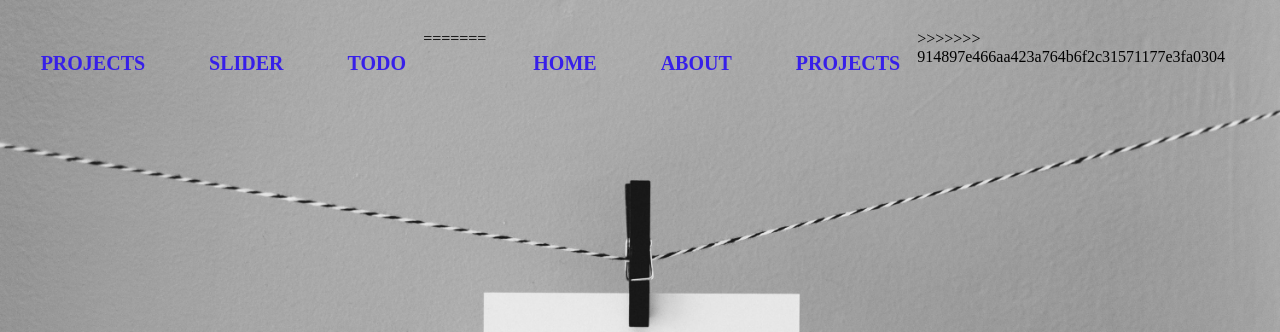
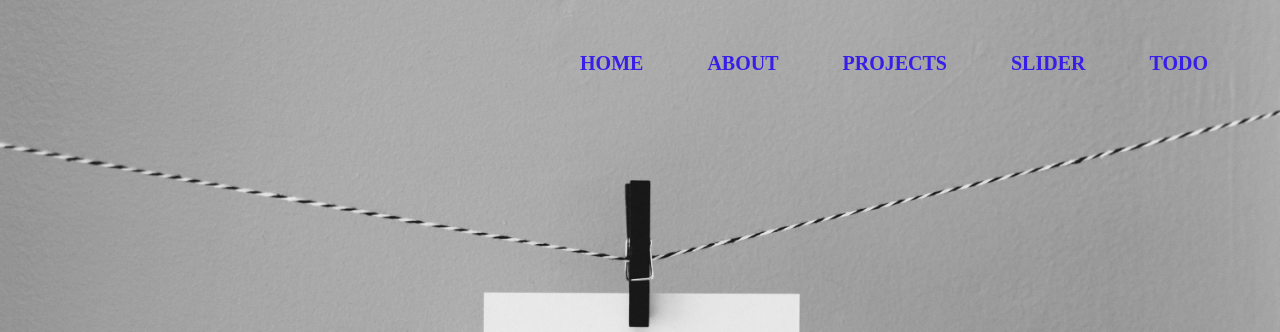
Before and after one commit to AnnaPanosyan/Anna.github.io, a plain HTML site: page index.html in a window 1280 px wide. Shown: the top 332 px of the page. Drawn offline with Linux system fonts and the light colour scheme.

Commit message:
add slider

```diff
--- a/index.html
+++ b/index.html
@@ -16,17 +16,13 @@
         <div class = "main">
           <nav>
             <ul class="menu">
-<<<<<<< HEAD
+
               <li><a href = "#!" class = "home"> Home </a></li>
               <li><a href = "#about" class = "about"> about </a></li>
               <li><a href = "#projects " class = "projects"> projects </a></li>
               <li><a href="slider.html">slider</a></li>
               <li><a href="todo.html">ToDo</a></li>
-=======
-              <li><a href="#!" class="home"> Home </a></li>
-              <li><a href="#about" class="about"> about</a></li>
-              <li><a href="#projects" class="projects"> projects </a></li>
->>>>>>> 914897e466aa423a764b6f2c31571177e3fa0304
+
             </ul>
           </nav>
           <div class ="person">
```
